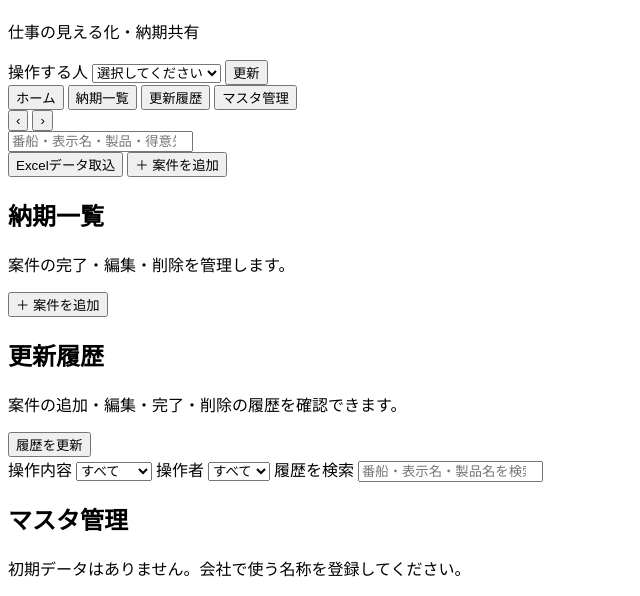
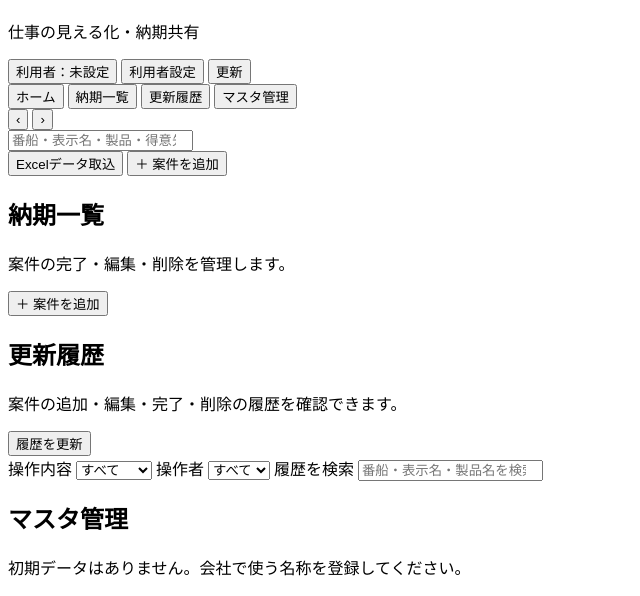
Before and after one commit to syogo923/hikari-schedule, a website: page public/index.html in a window 1280 px wide. Shown: the part 274-870 px from the top of the page, without its empty margins (0-640 px from the left). Drawn offline with Linux system fonts and the light colour scheme.

Commit message:
Update index.html

```diff
--- a/public/index.html
+++ b/public/index.html
@@ -12,7 +12,7 @@
 
   <link rel="manifest" href="/manifest.webmanifest">
   <link rel="icon" href="/icons/icon-192.png">
-  <link rel="stylesheet" href="/style.css">
+  <link rel="stylesheet" href="/style.css?v=2.5.1">
 </head>
 
 <body>
@@ -65,20 +65,23 @@
 
     <div class="topbar-actions">
 
-      <!-- 更新履歴に記録する操作担当者 -->
-      <label
-        class="actor-selector"
-        for="actorEmployee"
+      <button
+        id="currentActorStatus"
+        type="button"
+        class="current-actor-status"
+        title="利用者を変更"
+        aria-label="現在の利用者を変更"
       >
-        <span>操作する人</span>
+        利用者：未設定
+      </button>
 
-        <select
-          id="actorEmployee"
-          aria-label="現在操作している担当者"
-        >
-          <option value="">選択してください</option>
-        </select>
-      </label>
+      <button
+        id="actorSettingsButton"
+        type="button"
+        class="secondary actor-settings-button"
+      >
+        利用者設定
+      </button>
 
       <button
         id="refresh"
@@ -849,7 +852,7 @@
   ></div>
 
   <script
-    src="/app.js"
+    src="/app.js?v=2.5.1"
     defer
   ></script>
 
```
